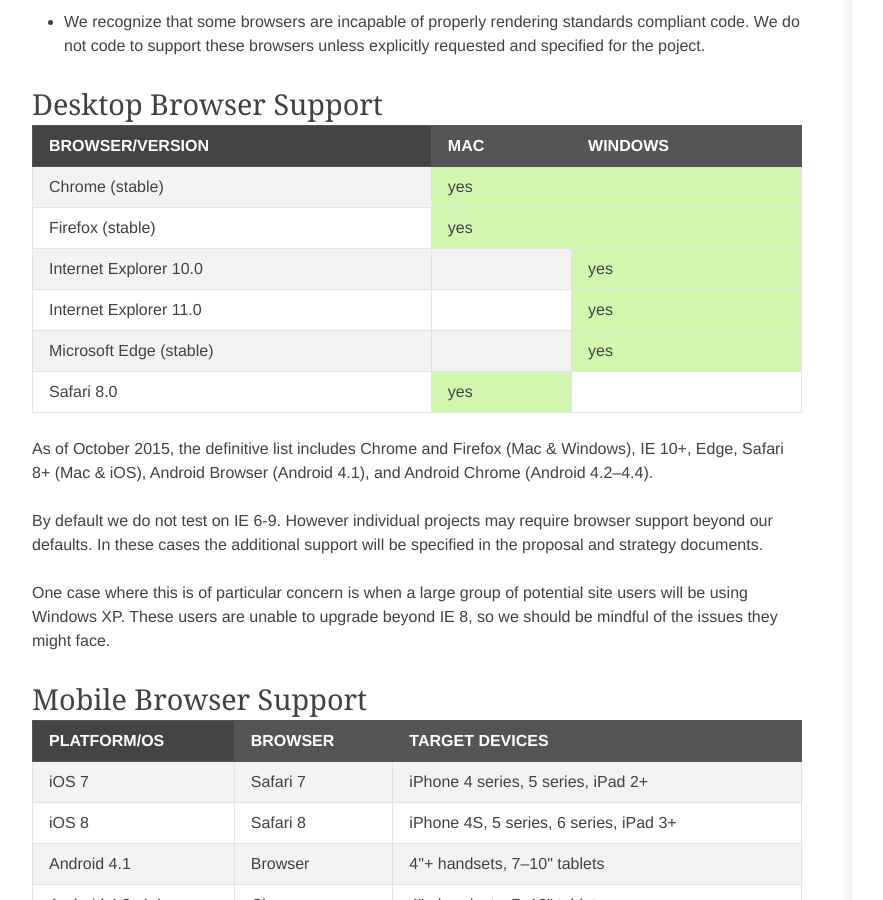
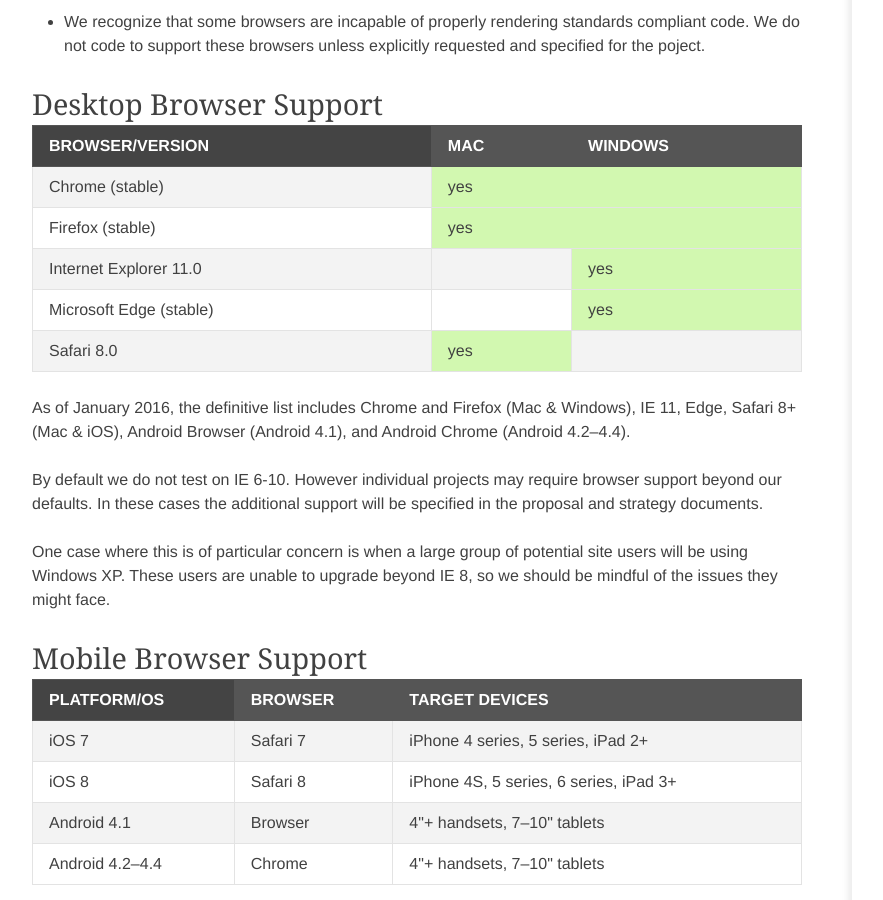
Before and after one commit to imarc/handbook, a Jekyll site: the page built from frontend.markdown, in a window 1280 px wide and 900 px high, scrolled down 7329 px. Shown: the whole window, without its empty margins (88-971 px from the left). Built offline with Jekyll 4.4.1, drawn with Linux system fonts in a browser that asks for light colours; nearby versions of some CDN libraries; some web fonts are replaced.

Commit message:
Removed IE10 from browser support list. Wrapped some lines.

```diff
--- a/frontend.markdown
+++ b/frontend.markdown
@@ -299,11 +299,6 @@
 		<td class="supported" colspan="2">yes</td>
 	</tr>
 	<tr>
-		<td>Internet Explorer 10.0</td>
-		<td></td>
-		<td class="supported">yes</td>
-	</tr>
-	<tr>
 		<td>Internet Explorer 11.0</td>
 		<td></td>
 		<td class="supported">yes</td>
@@ -320,11 +315,16 @@
 	</tr>
 </table>
 
-As of October 2015, the definitive list includes Chrome and Firefox (Mac & Windows), IE 10+, Edge, Safari 8+ (Mac & iOS), Android Browser (Android 4.1), and Android Chrome (Android 4.2–4.4).
+As of January 2016, the definitive list includes Chrome and Firefox (Mac & Windows), IE 11, Edge,
+Safari 8+ (Mac & iOS), Android Browser (Android 4.1), and Android Chrome (Android 4.2–4.4).
 
-By default we do not test on IE 6-9. However individual projects may require browser support beyond our defaults. In these cases the additional support will be specified in the proposal and strategy documents.
+By default we do not test on IE 6-10. However individual projects may require browser support
+beyond our defaults. In these cases the additional support will be specified in the proposal and
+strategy documents.
 
-One case where this is of particular concern is when a large group of potential site users will be using Windows XP. These users are unable to upgrade beyond IE 8, so we should be mindful of the issues they might face.
+One case where this is of particular concern is when a large group of potential site users will be
+using Windows XP. These users are unable to upgrade beyond IE 8, so we should be mindful of the
+issues they might face.
 
 ### Mobile Browser Support
 
```
